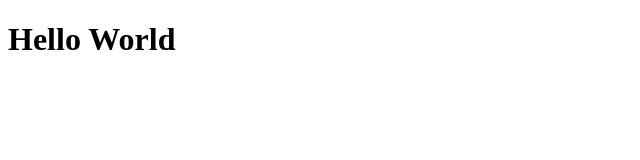
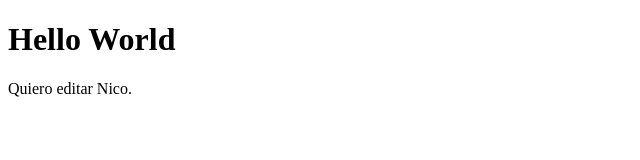
Before and after one commit to ncasassus/jcasassus.github.io, a plain HTML site: page index.html in a window 1280 px wide. Shown: the whole page, without its empty margins (0-640 px from the left). Drawn offline with Linux system fonts and the light colour scheme.

Commit message:
Update index.html

```diff
--- a/index.html
+++ b/index.html
@@ -8,3 +8,5 @@
   <h1>Hello World</h1>
 </body>
 </html>
+
+Quiero editar Nico.
```
